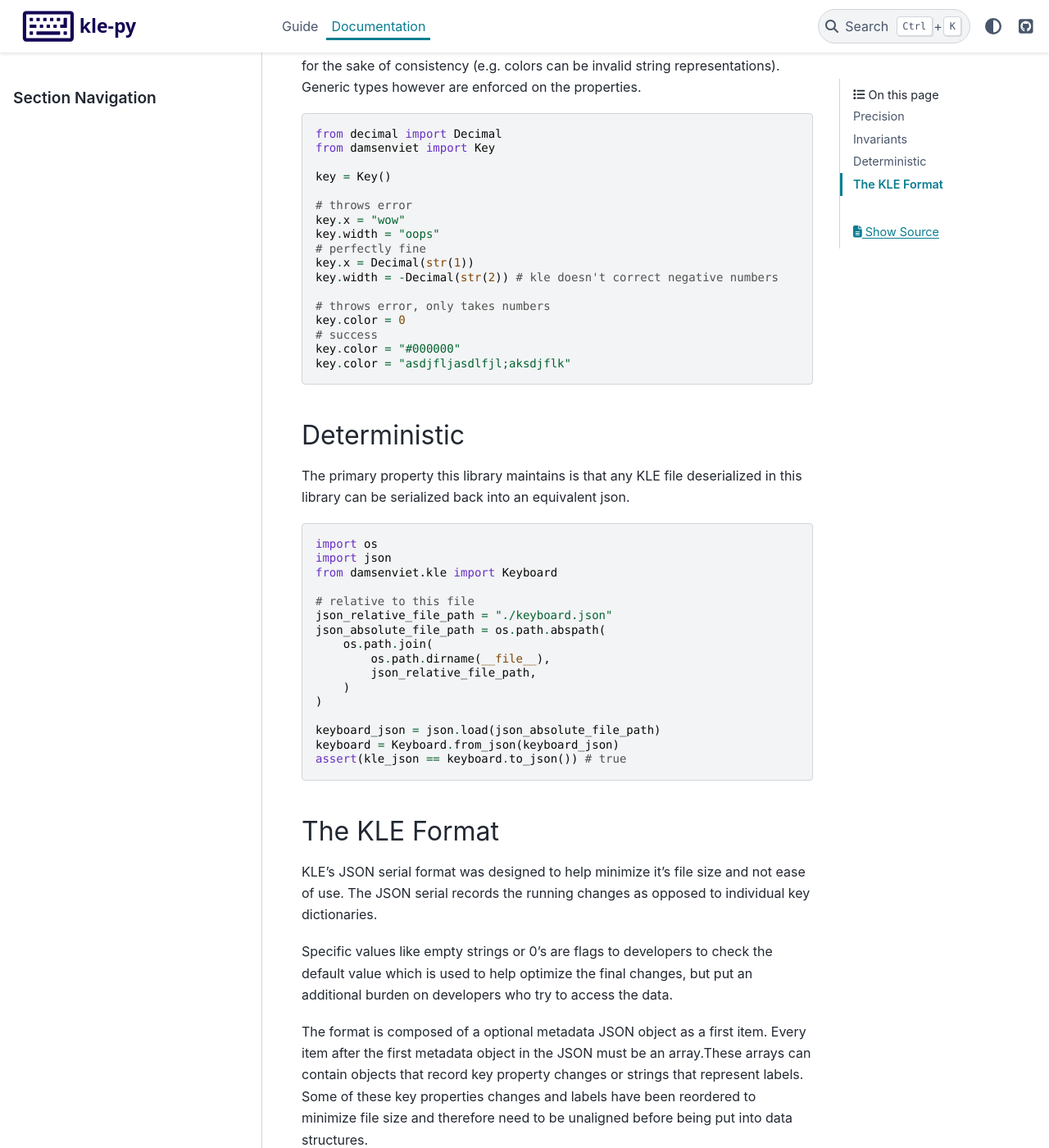
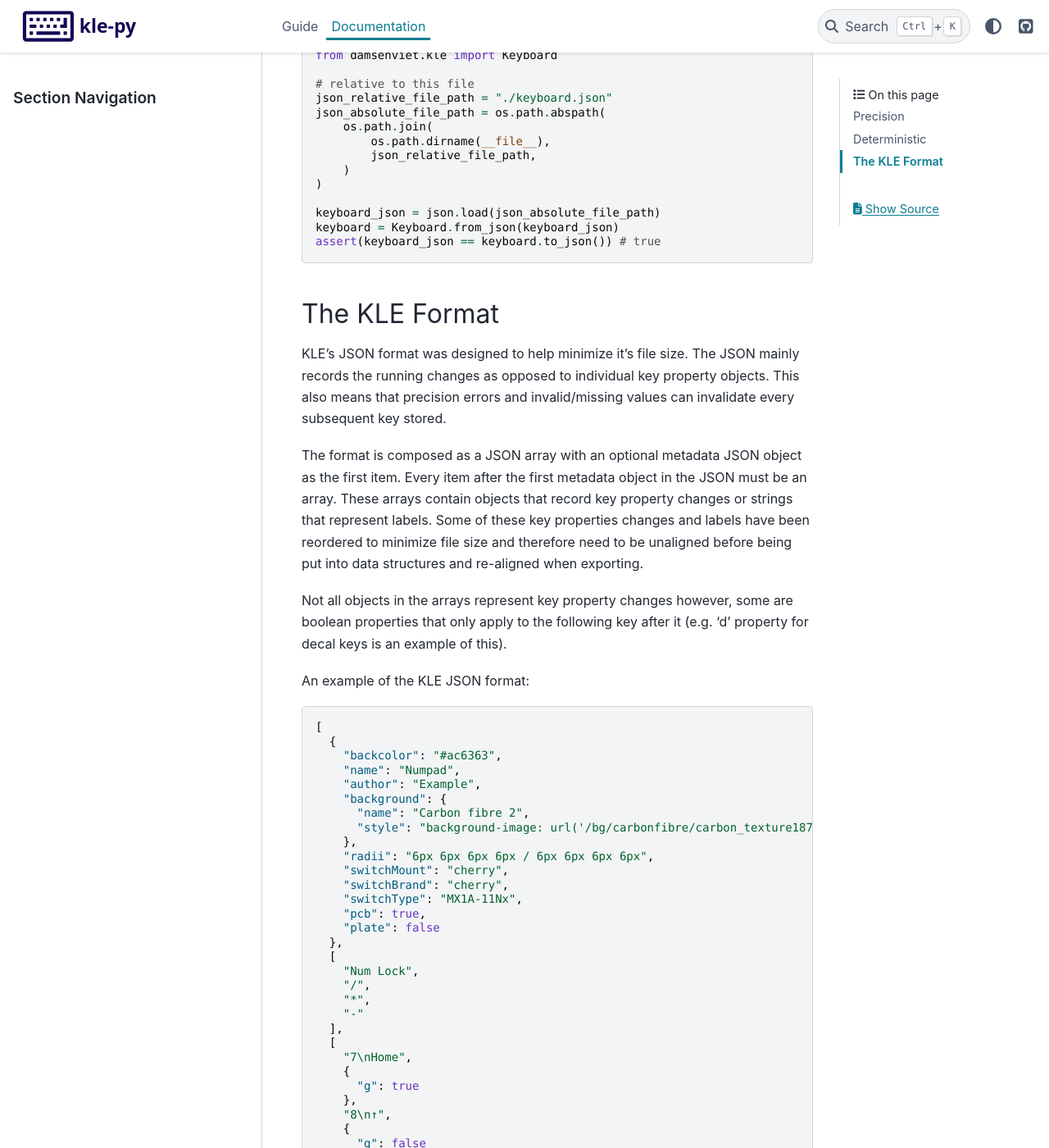
Before and after one commit to DamSenViet/kle-py, a Sphinx documentation site: the page built from docs/documentation.rst, in a window 1280 px wide and 1400 px high, scrolled down 733 px. Shown: the whole window at 82% size. Built offline with Sphinx 7.4.7 and the PyData theme 0.15.4, drawn with Linux system fonts in a browser that asks for light colours; pages that are not in the unit, such as notebooks, are missing from menus; some of the changed text lies outside the part shown.

Commit message:
docs: updated guide and documentation

```diff
--- a/docs/documentation.rst
+++ b/docs/documentation.rst
@@ -4,60 +4,23 @@ Documentation
 This library provides comprehensive apis to serialize/deserialize and access
 KLE data. While being a port of KLE's official code, it provides improvements
 to prevent needing to evaluate redirected values. With this library, no
-evaluation on redirected values needs to be performed, as the redirected values
+re-evaluation on redirected values need to be performed, as the redirected values
 have been unpacked into the data structures.
 
 Precision
 ---------
 
-This library uses arbitrary math precision libraries, but uses specific
-precision when serializing and deserializing. To maintain precision on
-mathematical operations, utilize the decimal's Decimal constructor with
-strings.
-
-.. code-block:: python
-
-    from decimal import Decimal
-    from damsenviet.kle import Key
-
-    # str native float values to prevent inprecision from affecting Decimal
-    key = Key()
-    key.x += Decimal(str(1.2))
-
-
-Invariants
-----------
-
-Any invariants that cannot be maintained by KLE will not be enforced in this
-library for the sake of consistency (e.g. colors can be invalid string
-representations). Generic types however are enforced on the properties.
-
-.. code-block:: python
-
-    from decimal import Decimal
-    from damsenviet import Key
-
-    key = Key()
-
-    # throws error
-    key.x = "wow"
-    key.width = "oops"
-    # perfectly fine
-    key.x = Decimal(str(1))
-    key.width = -Decimal(str(2)) # kle doesn't correct negative numbers
-
-    # throws error, only takes numbers
-    key.color = 0
-    # success
-    key.color = "#000000"
-    key.color = "asdjfljasdlfjl;aksdjflk"
-
+This library attempts to replicate the calculation precision in the existing
+KLE JavaScript library, choosing to be no more and no less precise. Because KLE
+doesn't use arbitrary precision and uses JavaScript's floating point numbers,
+we chose to match the IEEE-754 standard for floating-point arithmetic.This was
+necessary to maintain identical import/export results with KLE's web application.
 
 Deterministic
 -------------
 
-The primary property this library maintains is that any KLE file deserialized
-in this library can be serialized back into an equivalent json.
+The primary property this library maintains is that any KLE JSON serialized and
+deserialized by this library can be serialized back into an equivalent json.
 
 .. code-block:: python
 
@@ -76,42 +39,94 @@ in this library can be serialized back into an equivalent json.
 
     keyboard_json = json.load(json_absolute_file_path)
     keyboard = Keyboard.from_json(keyboard_json)
-    assert(kle_json == keyboard.to_json()) # true
+    assert(keyboard_json == keyboard.to_json()) # true
 
 
 The KLE Format
 --------------
 
-KLE's JSON serial format was designed to help minimize it's file size and not
-ease of use. The JSON serial records the running changes as opposed to
-individual key dictionaries.
+KLE's JSON format was designed to help minimize it's file size. The JSON
+mainly records the running changes as opposed to individual key property
+objects. This also means that precision errors and invalid/missing values can
+invalidate every subsequent key stored.
 
-Specific values like empty strings or 0's are flags to developers to check the
-default value which is used to help optimize the final changes, but put
-an additional burden on developers who try to access the data.
-
-The format is composed of a optional metadata JSON object as a first item.
-Every item after the first metadata object in the JSON must be an array.These
-arrays can contain objects that record key property changes or strings that
-represent labels. Some of these key properties changes and labels have been
-reordered to minimize file size and therefore need to be unaligned before
-being put into data structures.
+The format is composed as a JSON array with an optional metadata JSON object as
+the first item. Every item after the first metadata object in the JSON must
+be an array. These arrays contain objects that record key property changes
+or strings that represent labels. Some of these key properties changes and labels
+have been reordered to minimize file size and therefore need to be unaligned
+before being put into data structures and re-aligned when exporting.
 
 Not all objects in the arrays represent key property changes however, some are
-boolean properties that only apply to the following key after it (e.g. 'g'
-property for ghosted keys is an example of this).
+boolean properties that only apply to the following key after it (e.g. 'd'
+property for decal keys is an example of this).
 
+An example of the KLE JSON format:
 
-.. code-block:: python
+.. code-block:: json
 
-    import os
-    import json
-
-    # relative to this file
-    json_relative_file_path = "./keyboard.json"
-    json_absolute_file_path = os.path.abspath(
-        os.path.join(
-            os.path.dirname(__file__),
-            json_relative_file_path,
-        )
-    )
+    [
+      {
+        "backcolor": "#ac6363",
+        "name": "Numpad",
+        "author": "Example",
+        "background": {
+          "name": "Carbon fibre 2",
+          "style": "background-image: url('/bg/carbonfibre/carbon_texture1874.png');"
+        },
+        "radii": "6px 6px 6px 6px / 6px 6px 6px 6px",
+        "switchMount": "cherry",
+        "switchBrand": "cherry",
+        "switchType": "MX1A-11Nx",
+        "pcb": true,
+        "plate": false
+      },
+      [
+        "Num Lock",
+        "/",
+        "*",
+        "-"
+      ],
+      [
+        "7\nHome",
+        {
+          "g": true
+        },
+        "8\n↑",
+        {
+          "g": false
+        },
+        "9\nPgUp",
+        {
+          "h": 2
+        },
+        "+"
+      ],
+      [
+        "4\n←",
+        {
+          "d": true
+        },
+        "5",
+        "6\n→"
+      ],
+      [
+        "1\nEnd",
+        "2\n↓",
+        "3\nPgDn",
+        {
+          "sm": "wow",
+          "sb": "oops",
+          "st": "PG155B01",
+          "h": 2
+        },
+        "Enter"
+      ],
+      [
+        {
+          "w": 2
+        },
+        "0\nIns",
+        ".\nDel"
+      ]
+    ]
--- a/docs/guide.rst
+++ b/docs/guide.rst
@@ -4,7 +4,7 @@ Guide
 Introduction
 ------------
 
-A Python library for interacting with KLE data structures and files.
+A Python library for interacting with KLE data structures and KLE JSON files.
 
 Originally ported from `keyboard-layout-editor <https://github.com/ijprest/keyboard-layout-editor>`_
 with improvements to make the source code increasingly portable across
```
Also changed, not shown: other parts of docs/guide.rst (+1 -1 lines).
